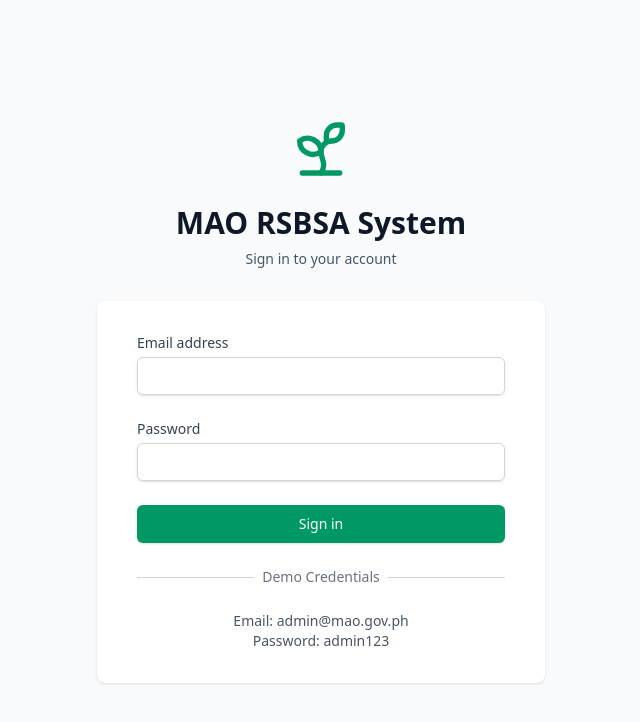
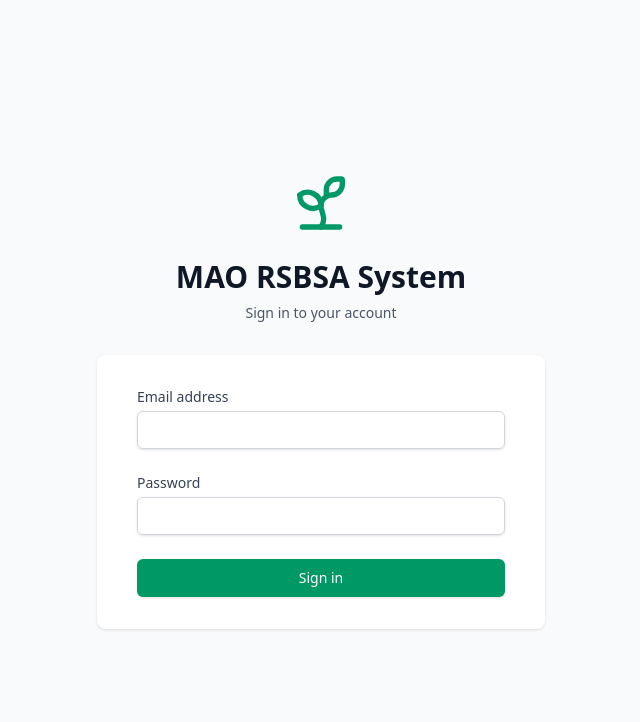
Before and after one commit to Deksterdeyunyo/RSBSA-Management-System, a React (Vite) app: page /login in a window 1280 px wide. Shown: the top 722 px of the page, without its empty margins (319-959 px from the left). Built offline with nearby package versions, Linux system fonts and the light colour scheme; no server answers.

Commit message:
feat: Remove demo login bypass and credentials
Removes the hardcoded bypass for demo credentials in the login flow. The application should now strictly enforce authentication. Demo credentials display has also been removed.

```diff
--- a/src/pages/Login.tsx
+++ b/src/pages/Login.tsx
@@ -25,12 +25,6 @@
       navigate('/');
     } catch (err: any) {
       setError(err.message || 'Failed to login');
-
-      // For development/demo purposes, bypass auth if credentials match
-      if (email === 'admin@mao.gov.ph' && password === 'admin123') {
-        // Simulate login
-        navigate('/');
-      }
     } finally {
       setLoading(false);
     }
@@ -99,21 +93,6 @@
               </button>
             </div>
           </form>
-
-          <div className="mt-6">
-            <div className="relative">
-              <div className="absolute inset-0 flex items-center">
-                <div className="w-full border-t border-gray-300" />
-              </div>
-              <div className="relative flex justify-center text-sm">
-                <span className="px-2 bg-white text-gray-500">Demo Credentials</span>
-              </div>
-            </div>
-            <div className="mt-6 text-center text-sm text-gray-600">
-              <p>Email: admin@mao.gov.ph</p>
-              <p>Password: admin123</p>
-            </div>
-          </div>
         </div>
       </div>
     </div>
```
